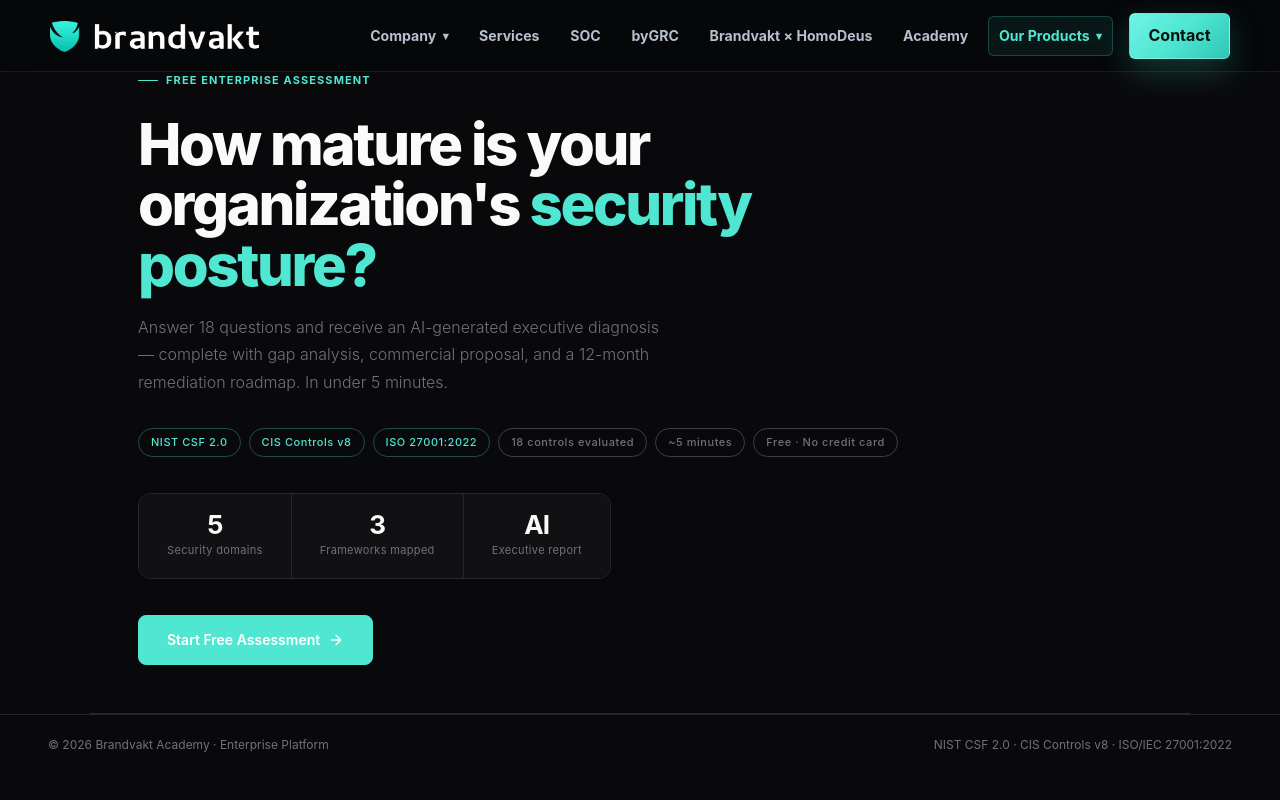
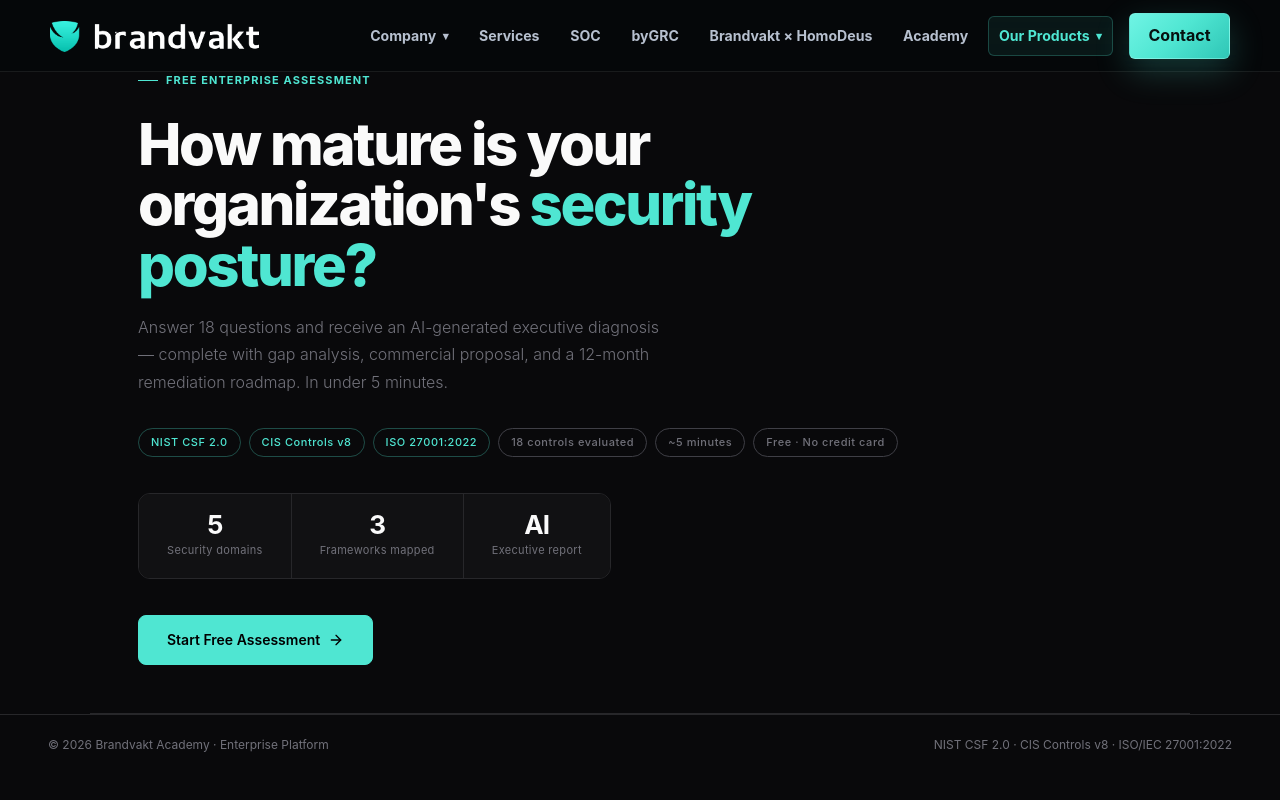
Before and after one commit to luizcoutinho-spec/brandvakt-redesign, a React (Vite) app: page /enterprise/maturity-assessment in a window 1280 px wide. Shown: the top 800 px of the page. Built offline with nearby package versions, Linux system fonts and the light colour scheme.

Commit message:
Hero CTA: black text on teal button for contrast

```diff
--- a/src/pages/MaturityAssessment.tsx
+++ b/src/pages/MaturityAssessment.tsx
@@ -465,7 +465,7 @@
               style={{
                 marginTop: 36, display: 'inline-flex', alignItems: 'center', gap: 8,
                 fontFamily: 'var(--font-sans)', fontSize: 14, fontWeight: 600,
-                color: '#fff', background: C.red, border: `1px solid ${C.red}`,
+                color: '#000', background: C.red, border: `1px solid ${C.red}`,
                 padding: '13px 28px', borderRadius: 8, cursor: 'pointer',
               }}
             >
```
